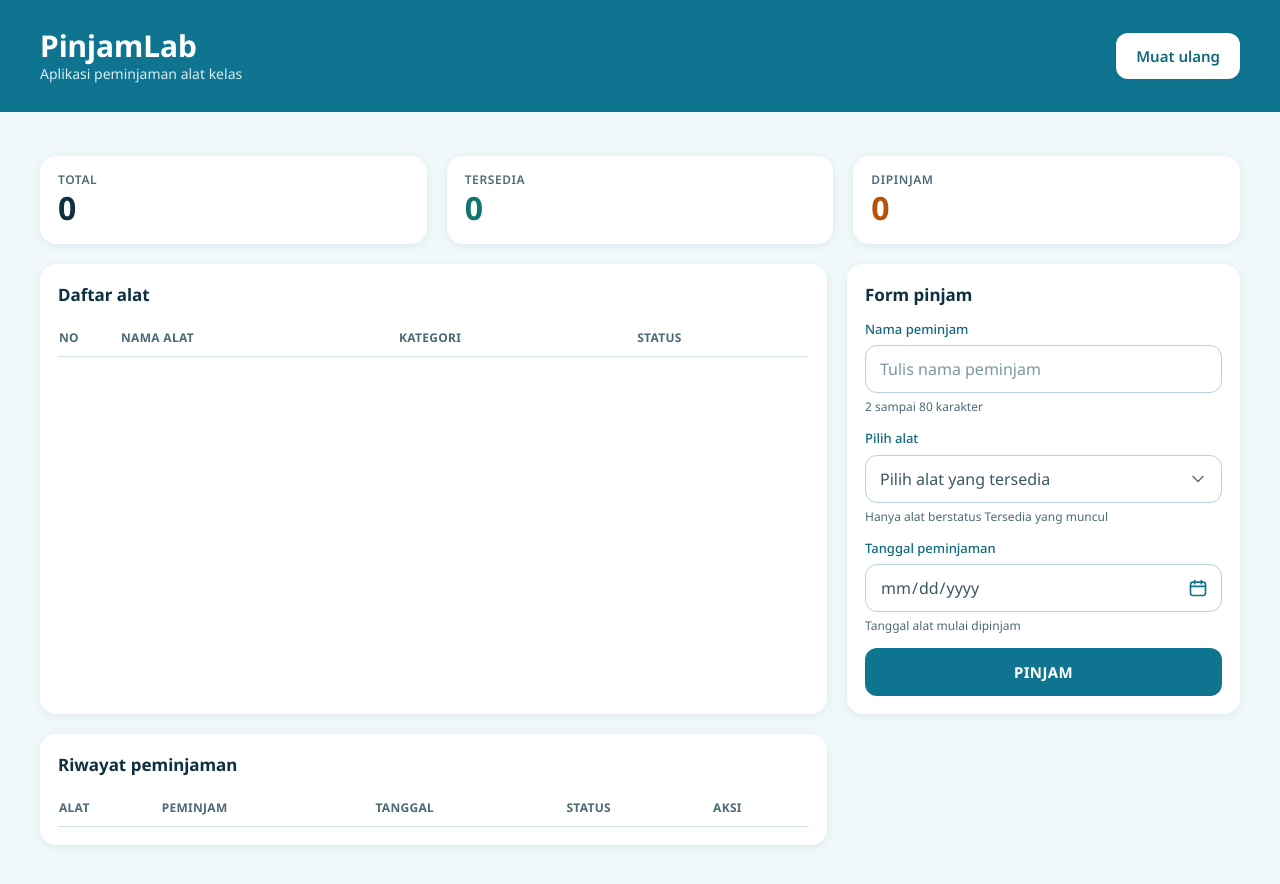
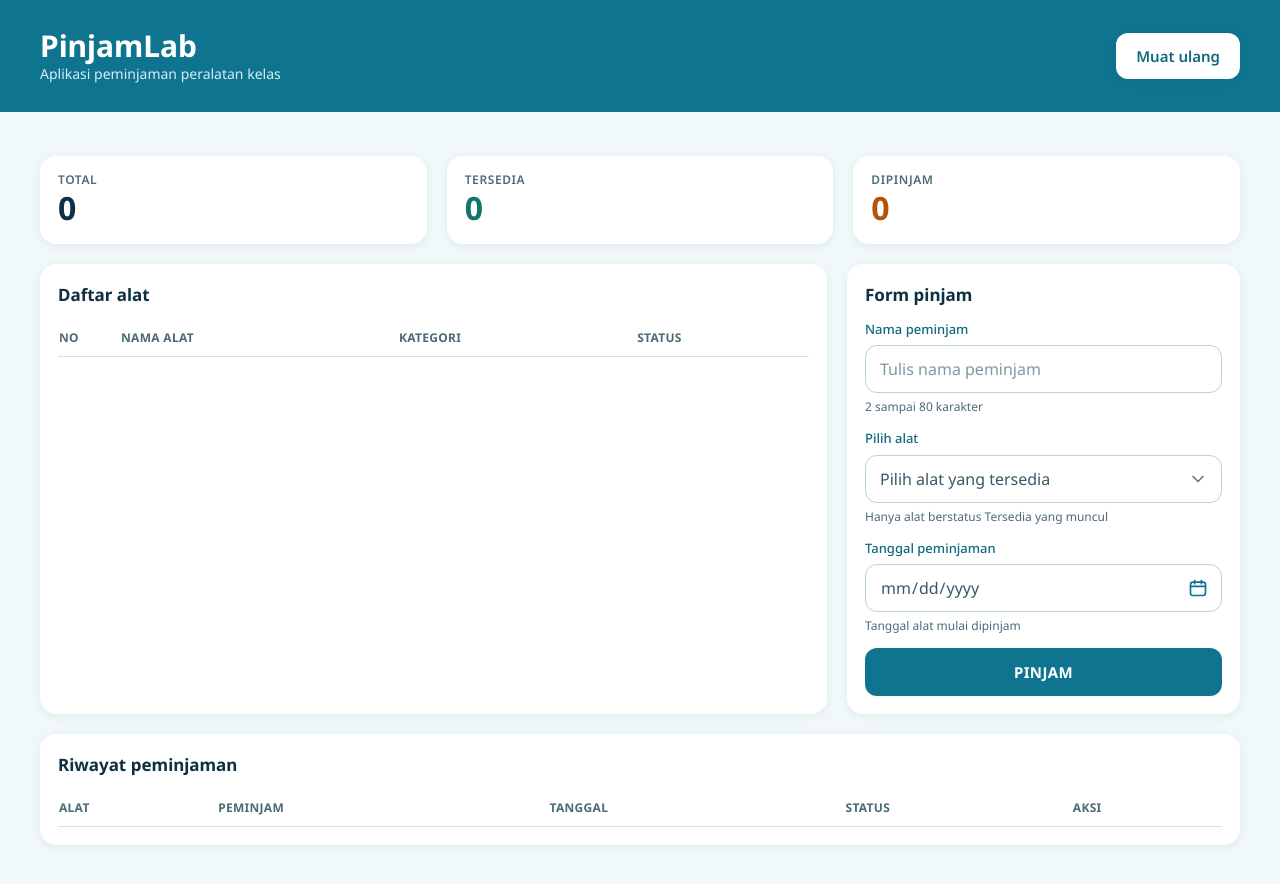
Before and after one commit to reaganharyaa-png/project-bersama, a website: page public/index.html in a window 1280 px wide. Drawn offline with nearby package versions, Linux system fonts and the light colour scheme.

Commit message:
Update public/index.html

```diff
--- a/public/index.html
+++ b/public/index.html
@@ -36,7 +36,7 @@
   <header class="rounded-b-3xl bg-brand px-4 pb-4 pt-6 text-white md:flex md:items-center md:justify-between md:rounded-none md:px-10 md:py-7">
     <div>
       <h1 class="text-[28px] font-bold leading-tight md:text-3xl">PinjamLab</h1>
-      <p class="text-sm text-[#D6EEF4]">Aplikasi peminjaman alat kelas</p>
+      <p class="text-sm text-[#D6EEF4]">Aplikasi peminjaman peralatan kelas</p>
     </div>
     <button id="refresh-btn" type="button" class="mt-3 w-full rounded-xl bg-white px-5 py-3 text-[15px] font-semibold text-brand-dark shadow-card md:mt-0 md:w-auto">
       Muat ulang
@@ -69,7 +69,7 @@
       <section class="rounded-2xl bg-white p-4 shadow-card md:p-[18px]">
         <h2 class="mb-3 text-[17px] font-bold">Daftar alat</h2>
 
-        <!-- Tabel desktop -->
+        <!-- Tabel desktop  -->
         <table class="hidden w-full text-left md:table">
           <thead>
             <tr class="border-b border-[#D5E3E8] text-xs font-semibold uppercase tracking-wide text-muted">
@@ -82,7 +82,7 @@
           <tbody id="equipment-list" class="text-[15px]"></tbody>
         </table>
 
-        <!-- Daftar mobile  -->
+        <!-- Daftar mobile (isi dibuat oleh app.js) -->
         <ul id="equipment-list-mobile" class="md:hidden"></ul>
       </section>
 
@@ -132,10 +132,8 @@
       </section>
     </div>
 
-    <!-- Riwayat + Tambah alat  -->
-    <div class="flex flex-col gap-4 md:grid md:grid-cols-[1fr_393px] md:gap-5">
     <!-- Riwayat -->
-      <section class="order-last rounded-2xl bg-white p-4 shadow-card md:order-none md:p-[18px]">
+    <section class="rounded-2xl bg-white p-4 shadow-card md:p-[18px]">
       <h2 class="mb-3 text-[17px] font-bold">Riwayat peminjaman</h2>
 
       <!-- Tabel desktop  -->
@@ -152,11 +150,9 @@
         <tbody id="loan-list"></tbody>
       </table>
 
-        <!-- Kartu mobile -->
+      <!-- Kartu mobile (isi dibuat oleh app.js) -->
       <div id="loan-list-mobile" class="space-y-3 md:hidden"></div>
     </section>
-
-    </div>
   </main>
 
   <script src="app.js"></script>
```
Lines whose indentation alone changed are shown as unchanged.
